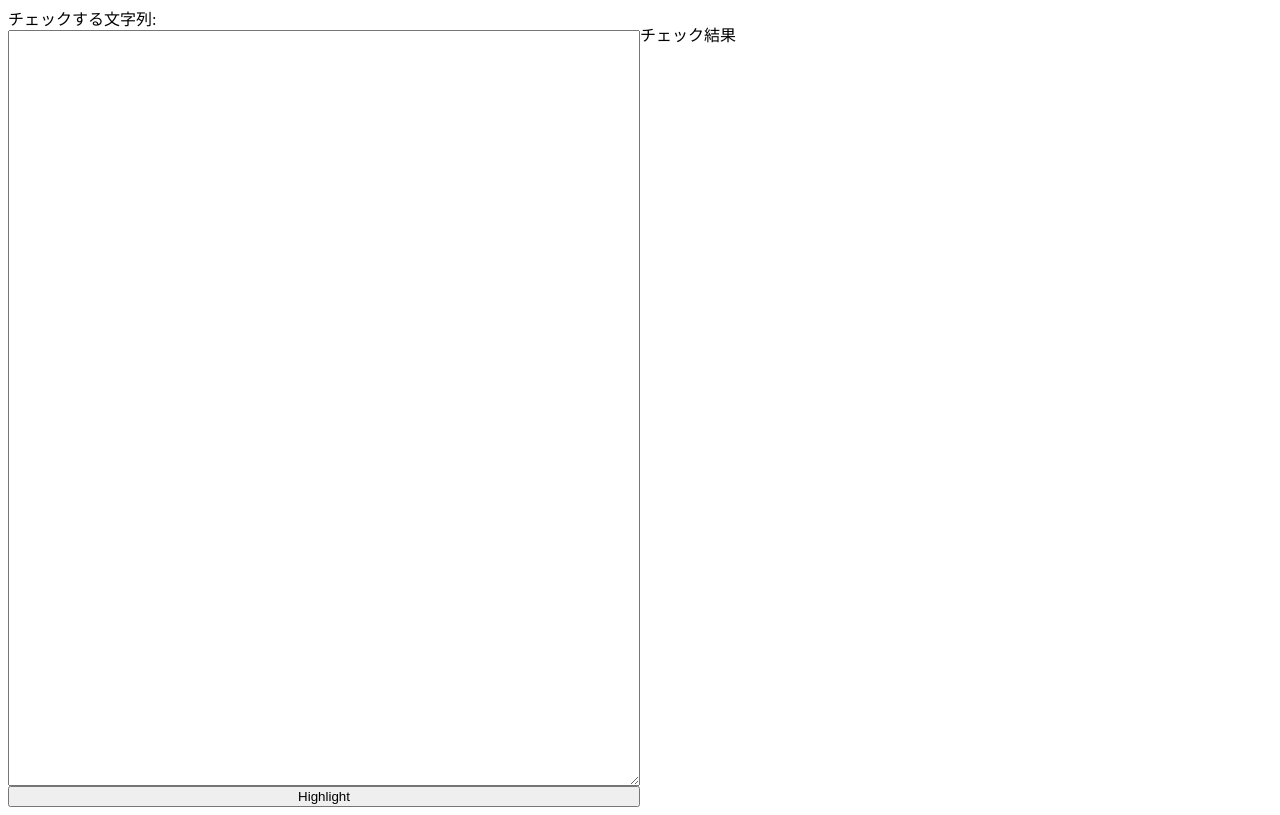
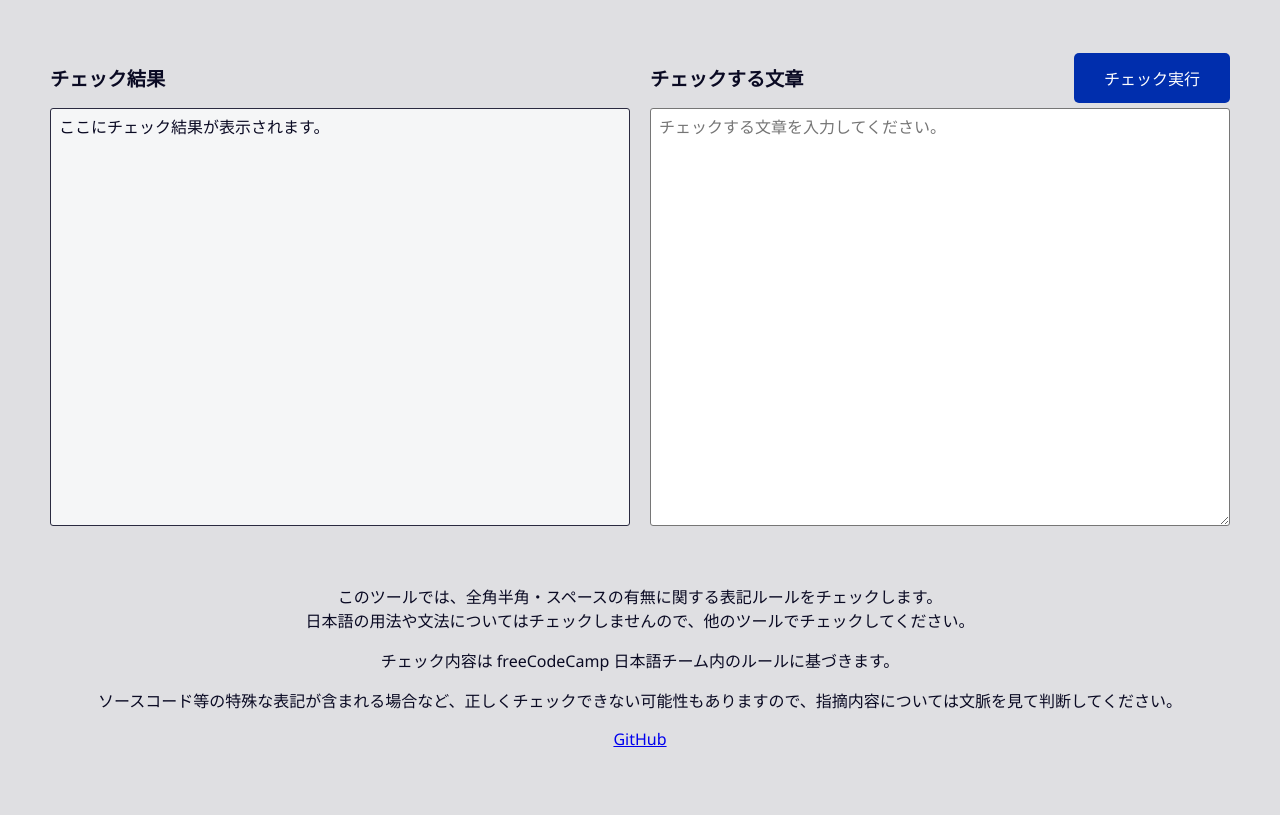
Before and after one commit to sidemt/ja-notation-check-tool, a plain HTML site: page index.html in a window 1280 px wide. Shown: the part 83-898 px from the top of the page. After the commit the page ends 841 px from the top, so only its background shows below. Drawn offline with Linux system fonts and the light colour scheme.

Commit message:
Improve layout, add a few more rules

```diff
--- a/index.html
+++ b/index.html
@@ -2,22 +2,41 @@
 <html>
 <head>
   <meta charset="UTF-8">
-  <title>Text Highlighter</title>
+  <title>表記チェックツール - freeCodeCamp 日本語翻訳チーム</title>
   <link rel="stylesheet" href="styles.css">
+  <link rel="icon" href="assets/favicon.ico">
 </head>
 <body>
-  <h1>freeCodeCamp 日本語翻訳表記チェックツール</h1>
+  <h1>freeCodeCamp 日本語翻訳チーム用 表記チェックツール</h1>
   <div class="container">
+    <div class="output-area">
+      <div class="editor-header">
+        <h2>チェック結果</h2>
+        <p id="output-notice">誤りは検出されませんでした。</p>
+      </div>
+      <div id="output-text">ここにチェック結果が表示されます。</div>
+    </div>
     <div class="input-area">
-      <label for="input-text">チェックする文字列:</label>
-      <textarea type="text" id="input-text" rows="50"></textarea>
-      <button onclick="checkText()">Highlight</button>
-    </div>
-    <div class="output-area">
-      <p>チェック結果</p>
-      <p id="output-text"></p>
+      <div class="editor-header">
+        <label for="input-text" class="editor-header">チェックする文章</label>
+        <button class="check-button" onclick="checkText()">チェック実行</button>
+      </div>
+      <textarea type="text" id="input-text" placeholder="チェックする文章を入力してください。"></textarea>
     </div>
   </div>
+  <footer>
+    <p>
+      このツールでは、全角半角・スペースの有無に関する表記ルールをチェックします。<br>
+      日本語の用法や文法についてはチェックしませんので、他のツールでチェックしてください。
+    </p>
+    <p>
+      チェック内容は freeCodeCamp 日本語チーム内のルールに基づきます。
+    </p>
+    <p>
+      ソースコード等の特殊な表記が含まれる場合など、正しくチェックできない可能性もありますので、指摘内容については文脈を見て判断してください。
+    </p>
+    <a href="https://github.com/sidemt/japanese-check-tool">GitHub</a>
+  </footer>
   <script src="index.js"></script>
 </body>
 </html>
--- a/index.js
+++ b/index.js
@@ -20,9 +20,13 @@ const enabled_rules = {
     regex: /[!?]/g,
     hint: "感嘆符、疑問符は、日本語の文章につける場合は全角で入力してください。",
   },
+  halfwidth_punctuation: {
+    regex: /[｡､｢｣･]/g,
+    hint: "半角が使われています。句読点、カギ括弧、中黒は全角で入力してください。",
+  },
   fullwidth_space: {
     regex: /　/g,
-    hint: "全角スペースが使用されています。スペースは半角で入力してください。",
+    hint: "全角スペースが使われています。スペースは半角で入力してください。",
   },
   space_needed: {
     regex: /[\u3041-\u3096\u30A1-\u30FA々〇〻\u3400-\u9FFF\uF900-\uFAFF\uD840-\uD87F\uDC00-\uDFFF][a-zA-Z0-9!#-&*-/<-@\\^-~]|[a-zA-Z0-9!#-&*-/<-@\\^-~][\u3041-\u3096\u30A1-\u30FA々〇〻\u3400-\u9FFF\uF900-\uFAFF\uD840-\uD87F\uDC00-\uDFFF]/g,
@@ -38,7 +42,7 @@ const enabled_rules = {
   },
   space_not_needed: {
     regex: /[\x01-\x7E] [「」！？、。～％・／]|[「」！？、。～％・／] [\x01-\x7E]/g,
-    hint: "全角の記号 (句読点、カギ括弧、％、～など) と半角英数字が隣接する場合、半角スペースを入れないでください。"
+    hint: "全角の記号 (句読点、カギ括弧、％、～など) と半角英数字の間には、スペースは入れないでください。"
   },
   space_not_needed_ja: {
     regex: /[^\x01-\x7E] [「」！？、。～％・／]|[「」！？、。～％・／] [^\x01-\x7E]|[^\x01-\x7E] [^\x01-\x7E]/g,
@@ -47,7 +51,11 @@ const enabled_rules = {
   multiple_spaces: {
     regex: / {2,}/g,
     hint: "半角スペースが連続しています。必要なスペースかどうか確認してください。"
-  }
+  },
+  wrong_prolonged_mark: {
+    regex: /[－—―]/g,
+    hint: "長音記号とよく似た別の記号が使われています。意図した記号かどうか確認してください。"
+  },
 }
 
 function checkText() {
@@ -64,26 +72,30 @@ function checkText() {
     suggestions = suggestions.concat(matches)
   }
 
-  console.log(suggestions);
-
   // 検出された suggestions を index 順に並び替え
   suggestions.sort((a, b) => {
     return a.index - b.index;
   })
 
-  console.log(suggestions);
+  let output = "";
+  const notice = document.getElementById("output-notice");
 
-  let output = "";
-
-  // 後ろから処理
+  if (suggestions.length === 0) {
+    notice.classList.add("visible");
+  } else {
+    notice.classList.remove("visible");
+    // テキストの後ろから処理、ハイライト用の要素を追加していく
     for (let i = suggestions.length - 1; i >= 0; i--) {
       let suggestion = suggestions[i];
 
-    // 検出された index までの文字を切り出す
+      // 検出された index から末尾までの文字を処理対象として切り出す
       let target = stringToCheck.slice(suggestion.index);
+      // 先頭から検出された index から末尾までの文字を未処理として残す
       stringToCheck = stringToCheck.slice(0, suggestion.index);
+      // ユーザーが入力した HTML タグと区別して扱うために、仮タグを入力
       let result = target.replace(suggestion[0], `[[[spanstart]]]${suggestion.rule}[[[spanend]]]$&[[[spanclose]]]`);
       output = result + output;
+    }
   }
 
   // 残りの部分を連結する
--- a/styles.css
+++ b/styles.css
@@ -1,5 +1,42 @@
+:root {
+  --gray00: #ffffff;
+  --gray05: #f5f6f7;
+  --gray10: #dfdfe2;
+  --gray80: #2a2a40;
+  --gray90: #0a0a23;
+  --yellow: #f1be32;
+  --dark-yellow: #4d3800;
+  --blue: #99c9ff;
+  --dark-blue: #002ead;
+  --dark-blue-active: #264fc0;
+}
+
+body {
+  color: var(--gray90);
+  background-color: var(--gray10);
+  font-family: 'Segoe UI', Tahoma, Geneva, Verdana, sans-serif;
+}
+
+h1 {
+  text-align: center;
+}
+
 .container {
   display: flex;
+  padding: 2rem;
+}
+
+.editor-header {
+  height: 60px;
+  display: flex;
+  flex-direction: row;
+  justify-content: space-between;
+  align-items: center;
+}
+
+.editor-header h2, .editor-header label {
+  font-size: 1.2rem;
+  font-weight: bold;
 }
 
 .input-area {
@@ -7,6 +44,17 @@
   flex-direction: column;
   width: 50%;
   justify-content: flex-start;
+  padding: 10px;
+}
+
+.input-area textarea {
+  font-family: 'MS ゴシック', monospace;
+  font-size: 16px;
+  padding: .5rem;
+  height: 100%;
+  min-height: 400px;
+  border-radius: 3px;
+  line-height: 1.5;
 }
 
 .output-area {
@@ -14,11 +62,54 @@
   flex-direction: column;
   width: 50%;
   justify-content: flex-start;
+  padding: 10px;
+}
+
+#output-text {
+  border: 1px solid var(--gray80);
+  border-radius: 3px;
+  height: 100%;
+  min-height: 400px;
+  background-color: var(--gray05);
+  padding: .5rem;
+  font-family: 'MS ゴシック', monospace;
+  font-size: 16px;
+  overflow-wrap: break-word;
+  line-height: 1.5;
+}
+
+.check-button {
+  height: 50px;
+  padding: 0 30px;
+  background-color: var(--dark-blue);
+  color: var(--gray00);
+  border: none;
+  border-radius: 5px;
+  font-size: 16px;
+}
+
+.check-button:hover {
+  background-color: var(--dark-blue-active);
+}
+
+#output-notice {
+  display: none;
+}
+
+#output-notice.visible {
+  display: block;
+  color: var(--dark-blue);
+  background-color: var(--blue);
+  border-radius: 5px;
+  padding: 5px;
 }
 
 .highlight {
-  background-color: yellow;
-  border: 1px solid orangered;
+  background-color: var(--yellow);
+}
+
+.highlight:hover {
+  outline: 1px solid var(--dark-yellow);
 }
 
 .tooltip {
@@ -28,8 +119,8 @@
 
 .tooltip-box {
   width: auto;
-  background-color: black;
-  color: #fff;
+  background-color: var(--gray80);
+  color: var(--gray00);
   border-radius: 6px;
   padding: 10px;
   word-break: keep-all;
@@ -38,5 +129,10 @@
   position: absolute;
   z-index: 1;
   bottom: 150%;
-  left: 50%;
+
+  font-family: 'Segoe UI', Tahoma, Geneva, Verdana, sans-serif;
 }
+
+footer {
+  text-align: center;
+}
```
Also changed, not shown: assets/favicon.ico (added). Lines whose indentation alone changed are shown as unchanged.
